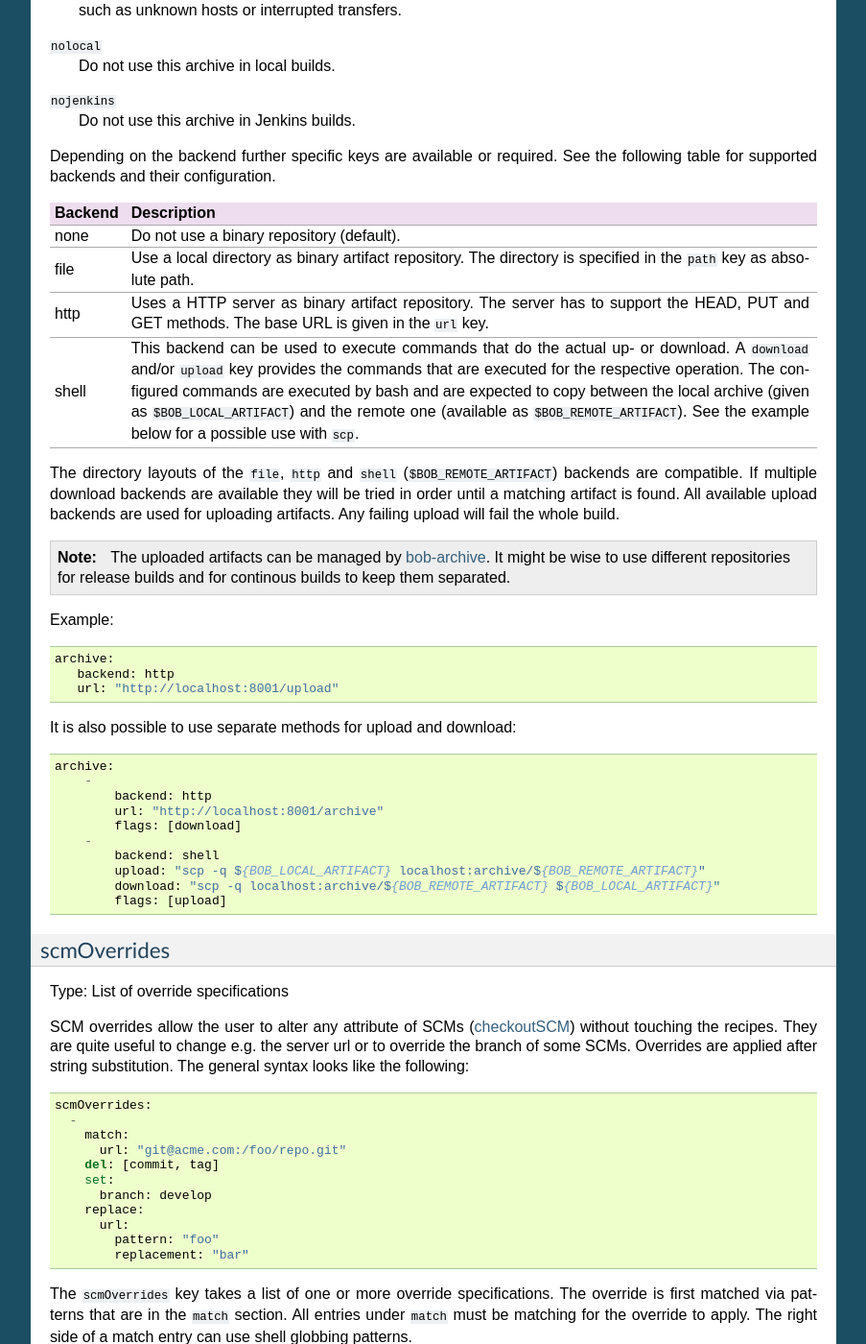
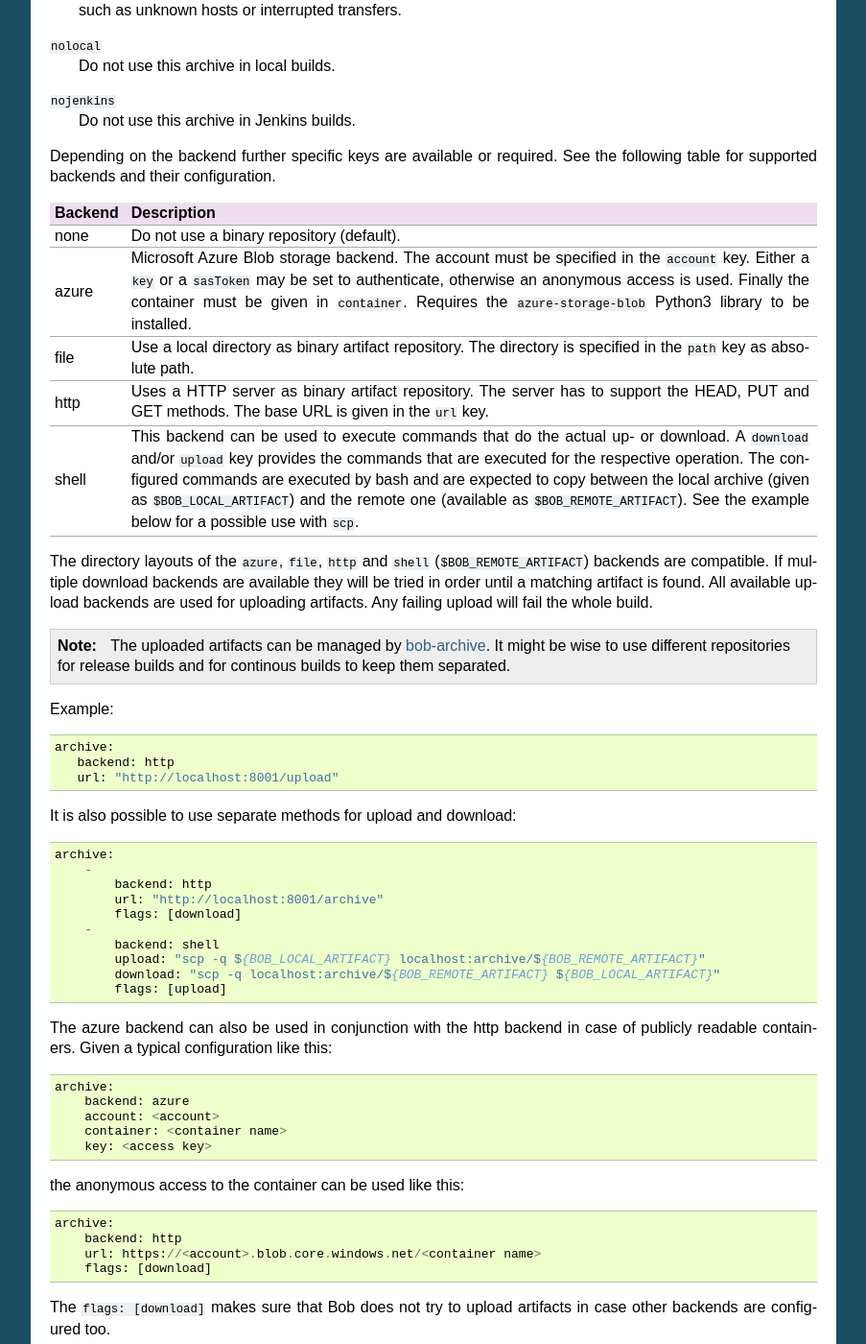
Before and after one commit to BobBuildTool/bob, a Sphinx documentation site: the page built from doc/manual/configuration.rst, in a window 1280 px wide and 1400 px high, scrolled down 18349 px. Shown: the whole window at 96% size, without its empty margins (198-1101 px from the left). Built offline with Sphinx 7.4.7, drawn with Linux system fonts in a browser that asks for light colours; formulas are drawn with MathJax 3; the version number could not be read and is left out.

Commit message:
doc: document azure archive backend

```diff
--- a/doc/manual/configuration.rst
+++ b/doc/manual/configuration.rst
@@ -1187,6 +1187,11 @@ the following table for supported backends and their configuration.
 Backend     Description
 =========== ===================================================================
 none        Do not use a binary repository (default).
+azure       Microsoft Azure Blob storage backend. The account must be specified
+            in the ``account`` key. Either a ``key`` or a ``sasToken`` may
+            be set to authenticate, otherwise an anonymous access is used.
+            Finally the container must be given in ``container``. Requires the
+            ``azure-storage-blob`` Python3 library to be installed.
 file        Use a local directory as binary artifact repository. The directory
             is specified in the ``path`` key as absolute path.
 http        Uses a HTTP server as binary artifact repository. The server has to
@@ -1201,7 +1206,7 @@ shell       This backend can be used to execute commands that do the actual up-
             example below for a possible use with ``scp``.
 =========== ===================================================================
 
-The directory layouts of the ``file``, ``http`` and ``shell``
+The directory layouts of the ``azure``, ``file``, ``http`` and ``shell``
 (``$BOB_REMOTE_ARTIFACT``) backends are compatible. If multiple download
 backends are available they will be tried in order until a matching artifact is
 found. All available upload backends are used for uploading artifacts. Any
@@ -1230,6 +1235,25 @@ It is also possible to use separate methods for upload and download::
             upload: "scp -q ${BOB_LOCAL_ARTIFACT} localhost:archive/${BOB_REMOTE_ARTIFACT}"
             download: "scp -q localhost:archive/${BOB_REMOTE_ARTIFACT} ${BOB_LOCAL_ARTIFACT}"
             flags: [upload]
+
+The azure backend can also be used in conjunction with the http backend in case
+of publicly readable containers. Given a typical configuration like this::
+
+    archive:
+        backend: azure
+        account: <account>
+        container: <container name>
+        key: <access key>
+
+the anonymous access to the container can be used like this::
+
+    archive:
+        backend: http
+        url: https://<account>.blob.core.windows.net/<container name>
+        flags: [download]
+
+The ``flags: [download]`` makes sure that Bob does not try to upload artifacts
+in case other backends are configured too.
 
 .. _configuration-config-scmOverrides:
 
```
